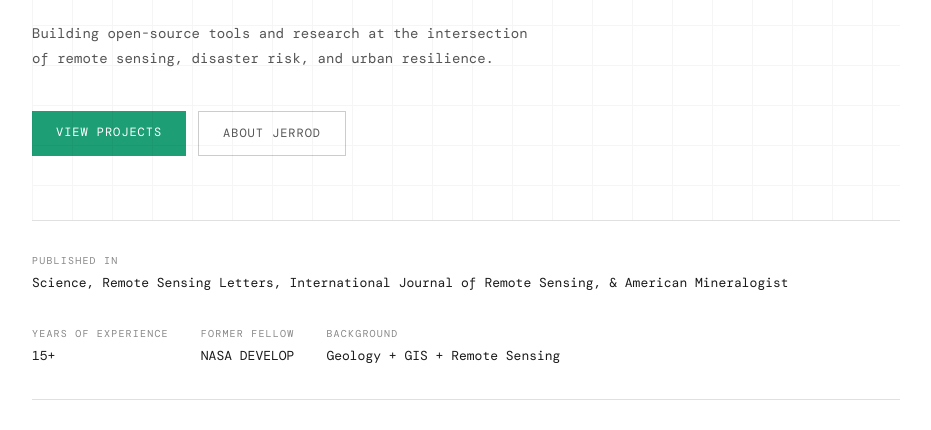
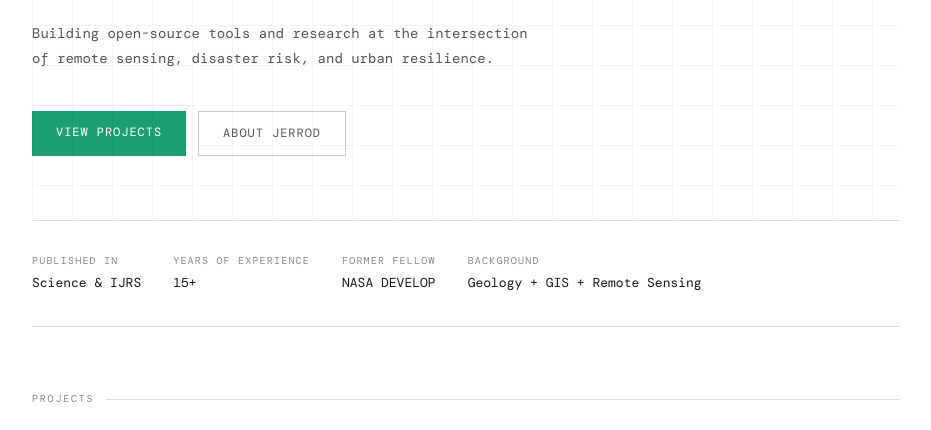
Before and after one commit to jerrod-lessel/lesselgeospatial, a website: page index.html in a window 1280 px wide. Shown: the part 370-800 px from the top of the page, without its empty margins (174-1105 px from the left). Drawn offline with nearby package versions, Linux system fonts and the light colour scheme.

Commit message:
Update index.html

```diff
--- a/index.html
+++ b/index.html
@@ -36,7 +36,7 @@
   </section>
 
   <div class="credentials">
-    <div class="cred"><span class="cred-label">Published in</span><span class="cred-value">Science, Remote Sensing Letters, International Journal of Remote Sensing, & American Mineralogist</span></div>
+    <div class="cred"><span class="cred-label">Published in</span><span class="cred-value">Science & IJRS</span></div>
     <div class="cred"><span class="cred-label">Years of Experience</span><span class="cred-value">15+</span></div>
     <div class="cred"><span class="cred-label">Former Fellow</span><span class="cred-value">NASA DEVELOP</span></div>
     <div class="cred"><span class="cred-label">Background</span><span class="cred-value">Geology + GIS + Remote Sensing</span></div>
```
